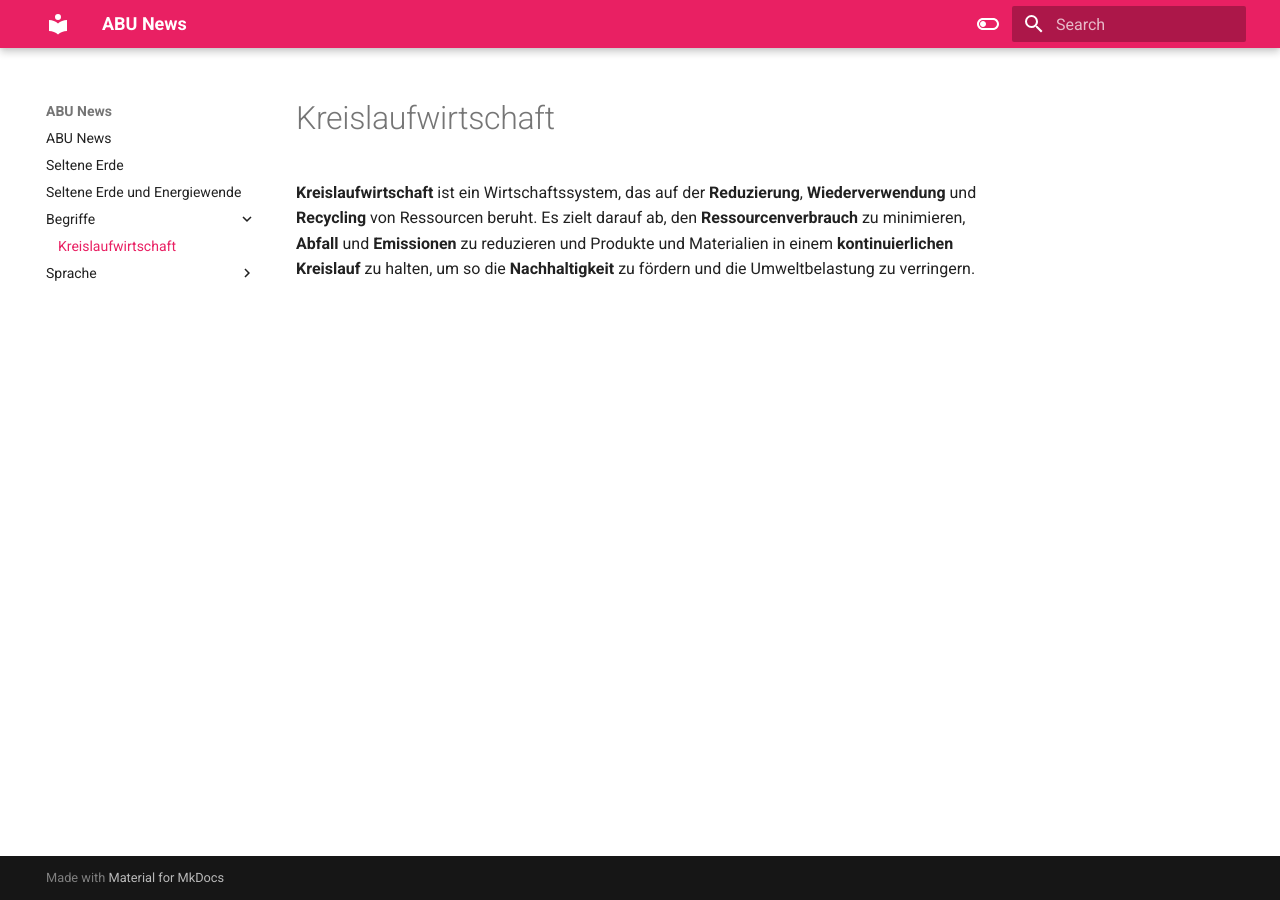
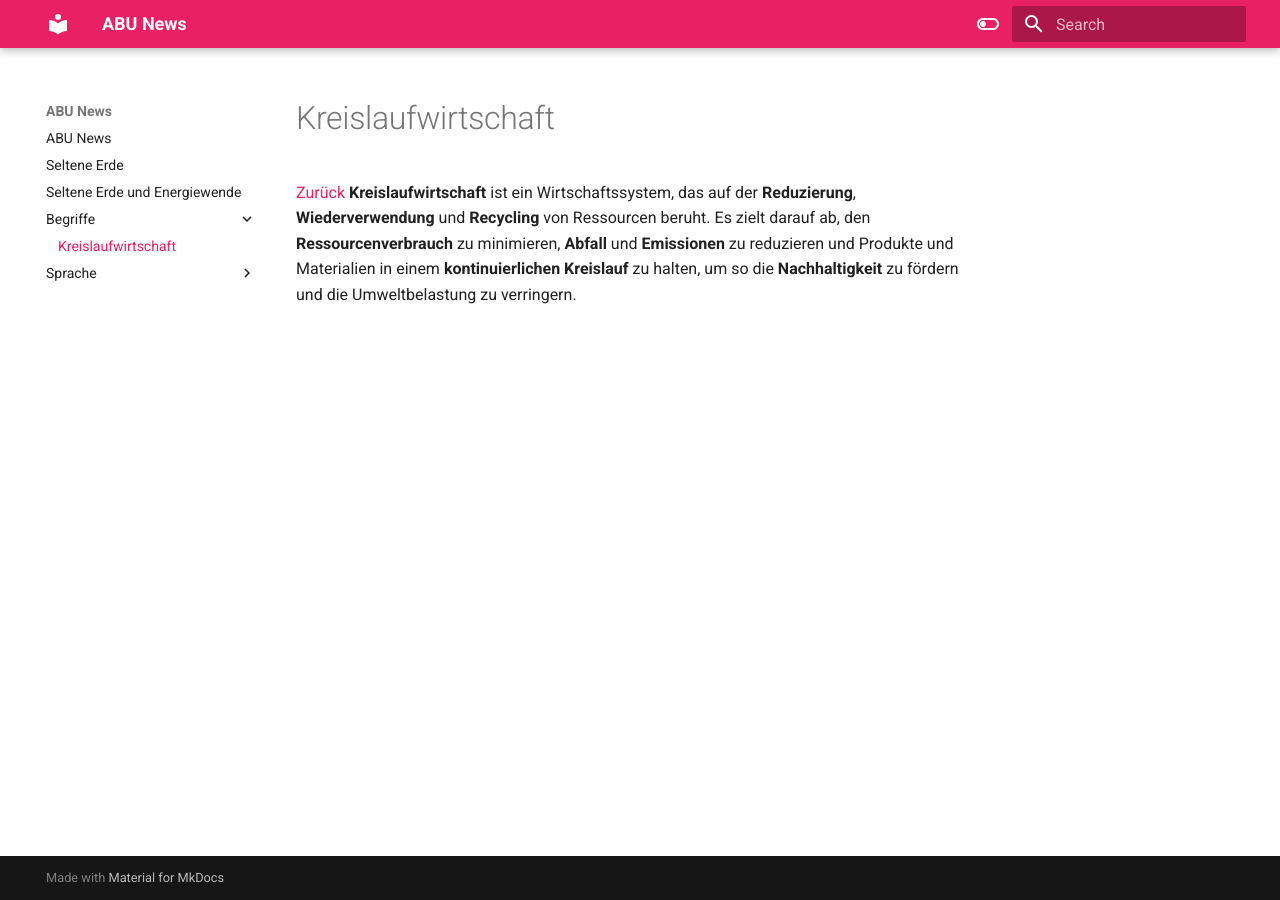
Before and after one commit to aburossi/ABU, an MkDocs documentation site: the page built from docs/Begriffe/Kreislaufwirtschaft.md, in a window 1280 px wide. Built offline with MkDocs 1.6.1 and Material for MkDocs 9.7.7, drawn with Linux system fonts in a browser that asks for light colours.

Commit message:
Update Kreislaufwirtschaft.md

```diff
--- a/docs/Begriffe/Kreislaufwirtschaft.md
+++ b/docs/Begriffe/Kreislaufwirtschaft.md
@@ -1 +1,2 @@
+[Zurück](**`History.back()`**)
 **Kreislaufwirtschaft** ist ein Wirtschaftssystem, das auf der **Reduzierung**, **Wiederverwendung** und **Recycling** von Ressourcen beruht. Es zielt darauf ab, den **Ressourcenverbrauch** zu minimieren, **Abfall** und **Emissionen** zu reduzieren und Produkte und Materialien in einem **kontinuierlichen Kreislauf** zu halten, um so die **Nachhaltigkeit** zu fördern und die Umweltbelastung zu verringern.
```
